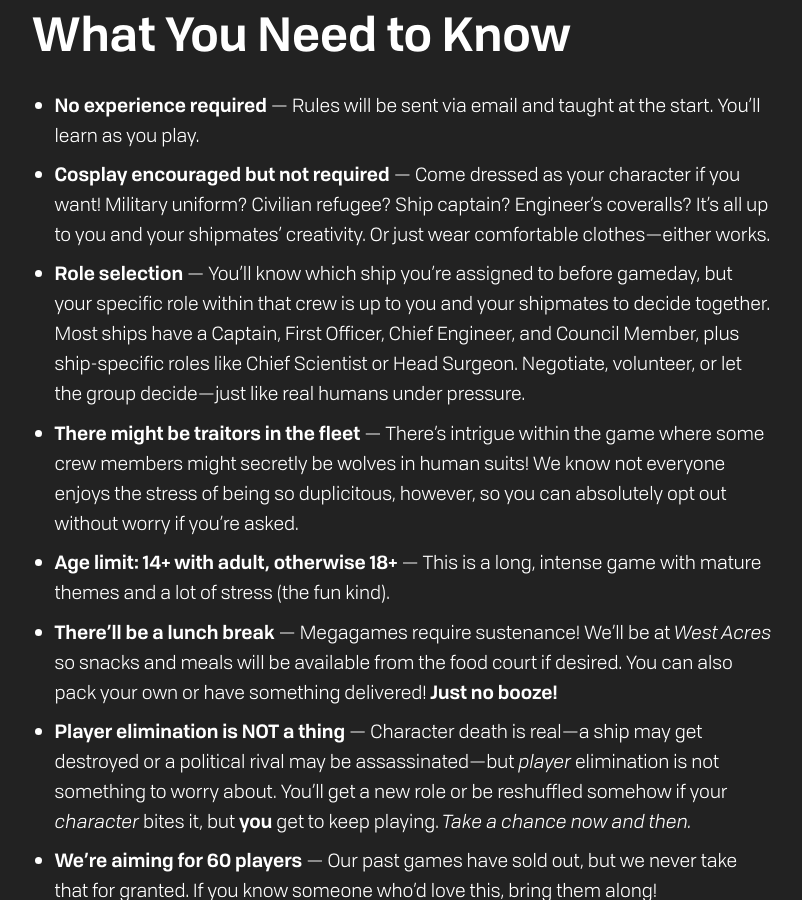
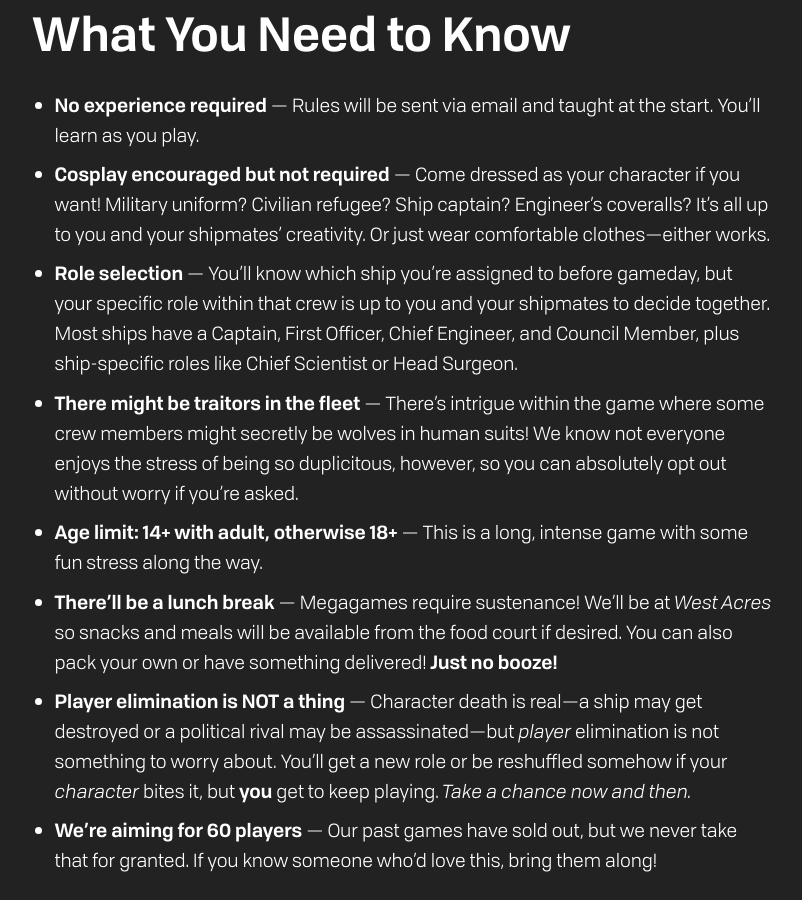
Before and after one commit to jedlimke/prairiefiregaming.com, a Jekyll site: the page built from megagames/den-of-wolves-2026.md, in a window 1280 px wide and 900 px high, scrolled down 8496 px. Shown: the whole window, without its empty margins (238-1040 px from the left). Built offline with Jekyll 4.4.1, drawn with Linux system fonts in a browser that asks for light colours.

```diff
--- a/megagames/den-of-wolves-2026.md
+++ b/megagames/den-of-wolves-2026.md
@@ -283,9 +283,9 @@
 
 - **No experience required** — Rules will be sent via email and taught at the start. You'll learn as you play.
 - **Cosplay encouraged but not required** — Come dressed as your character if you want! Military uniform? Civilian refugee? Ship captain? Engineer's coveralls? It's all up to you and your shipmates' creativity. Or just wear comfortable clothes—either works.
-- **Role selection** — You'll know which ship you're assigned to before gameday, but your specific role within that crew is up to you and your shipmates to decide together. Most ships have a Captain, First Officer, Chief Engineer, and Council Member, plus ship-specific roles like Chief Scientist or Head Surgeon. Negotiate, volunteer, or let the group decide—just like real humans under pressure.
+- **Role selection** — You'll know which ship you're assigned to before gameday, but your specific role within that crew is up to you and your shipmates to decide together. Most ships have a Captain, First Officer, Chief Engineer, and Council Member, plus ship-specific roles like Chief Scientist or Head Surgeon.
 - **There might be traitors in the fleet** — There's intrigue within the game where some crew members might secretly be wolves in human suits! We know not everyone enjoys the stress of being so duplicitous, however, so you can absolutely opt out without worry if you're asked.
-- **Age limit: 14+ with adult, otherwise 18+** — This is a long, intense game with mature themes and a lot of stress (the fun kind).
+- **Age limit: 14+ with adult, otherwise 18+** — This is a long, intense game with some fun stress along the way.
 - **There'll be a lunch break** — Megagames require sustenance! We'll be at _West Acres_ so snacks and meals will be available from the food court if desired. You can also pack your own or have something delivered! __Just no booze!__
 - **Player elimination is NOT a thing** — Character death is real—a ship may get destroyed or a political rival may be assassinated—but _player_ elimination is not something to worry about. You'll get a new role or be reshuffled somehow if your _character_ bites it, but **you** get to keep playing. _Take a chance now and then._
 - **We're aiming for 60 players** — Our past games have sold out, but we never take that for granted. If you know someone who'd love this, bring them along!
```
Also changed, not shown: assets/megagames/dow--nation--cpa.png, assets/megagames/dow--nation--fas.png, assets/megagames/dow--nation--fas.svg (added), assets/megagames/dow--nation--gliese--alt.svg (added), assets/megagames/dow--nation--gliese.png, assets/megagames/dow--nation--gliese.svg (added).
